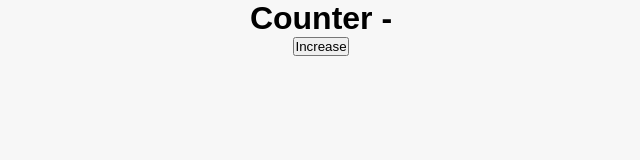
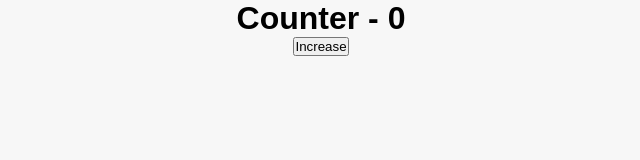
Before and after one commit to MamadTaheri/react-training, a React (Create React App) app: page / in a window 1280 px wide. Shown: the top 160 px of the page, without its empty margins (319-959 px from the left). Built offline with nearby package versions, Linux system fonts and the light colour scheme.

Commit message:
using redux in component

```diff
--- a/src/App.js
+++ b/src/App.js
@@ -7,8 +7,8 @@ function App() {
   return (
     <Provider store={store}>
       <div className="App">
-       <Counter />
-    </div>
+        <Counter />
+      </div>
     </Provider>
   );
 }
--- a/src/components/Counter.js
+++ b/src/components/Counter.js
@@ -1,12 +1,18 @@
 import React from 'react';
+import { increase } from '../redux/counter/counterAction';
+import { useSelector, useDispatch } from 'react-redux';
 
 const Counter = () => {
+
+    const counter = useSelector(state => state.counter);
+    const dispatch = useDispatch();
+
     return (
         <div>
-            <h1>Counter - </h1>
-            <button>Increase</button>
+            <h1>Counter - {counter}</h1>
+            <button onClick={() => dispatch(increase())}>Increase</button>
         </div>
     );
 };
 
-export default Counter;
+export default Counter ;
```
